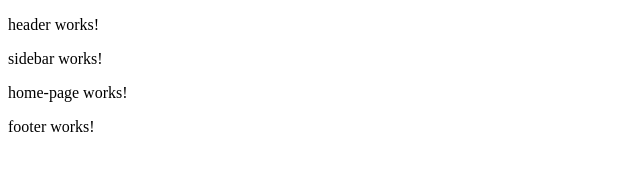
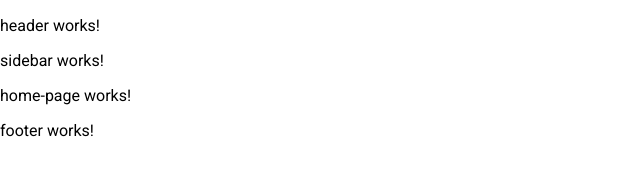
Before and after one commit to RafaelTorres700/VemQueTem, an Angular app: page /tela-inicial in a window 1280 px wide. Shown: the top 186 px of the page, without its empty margins (0-640 px from the left). Built offline with nearby package versions, Linux system fonts and the light colour scheme.

Commit message:
Salvando alterações locais antes do merge

```diff
--- a/angular.json
+++ b/angular.json
@@ -32,6 +32,7 @@
               }
             ],
             "styles": [
+              "@angular/material/prebuilt-themes/azure-blue.css",
               "src/styles.scss"
             ],
             "scripts": [],
@@ -96,6 +97,7 @@
               }
             ],
             "styles": [
+              "@angular/material/prebuilt-themes/azure-blue.css",
               "src/styles.scss"
             ],
             "scripts": []
--- a/package.json
+++ b/package.json
@@ -11,10 +11,12 @@
   },
   "private": true,
   "dependencies": {
+    "@angular/cdk": "^19.2.19",
     "@angular/common": "^19.2.0",
     "@angular/compiler": "^19.2.0",
     "@angular/core": "^19.2.0",
     "@angular/forms": "^19.2.0",
+    "@angular/material": "^19.2.19",
     "@angular/platform-browser": "^19.2.0",
     "@angular/platform-browser-dynamic": "^19.2.0",
     "@angular/platform-server": "^19.2.0",
--- a/src/index.html
+++ b/src/index.html
@@ -6,8 +6,10 @@
   <base href="/">
   <meta name="viewport" content="width=device-width, initial-scale=1">
   <link rel="icon" type="image/x-icon" href="favicon.ico">
+  <link href="https://fonts.googleapis.com/css2?family=Roboto:wght@300;400;500&display=swap" rel="stylesheet">
+  <link href="https://fonts.googleapis.com/icon?family=Material+Icons" rel="stylesheet">
 </head>
-<body>
+<body class="mat-typography">
   <app-root></app-root>
 </body>
 </html>
--- a/src/styles.scss
+++ b/src/styles.scss
@@ -1 +1,4 @@
 /* You can add global styles to this file, and also import other style files */
+
+html, body { height: 100%; }
+body { margin: 0; font-family: Roboto, "Helvetica Neue", sans-serif; }
```
Also changed, not shown: 1 other file (tests, documents, lock files or other folders).
